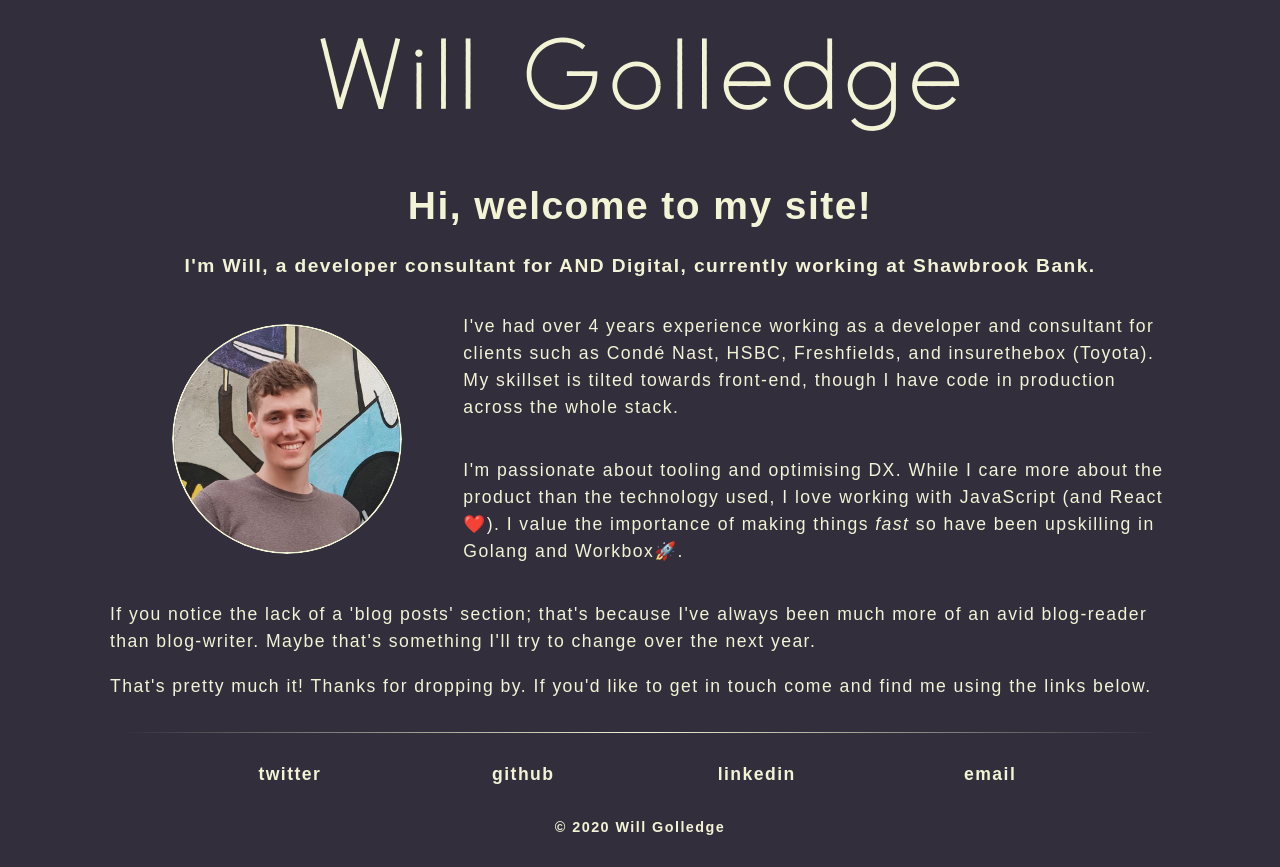
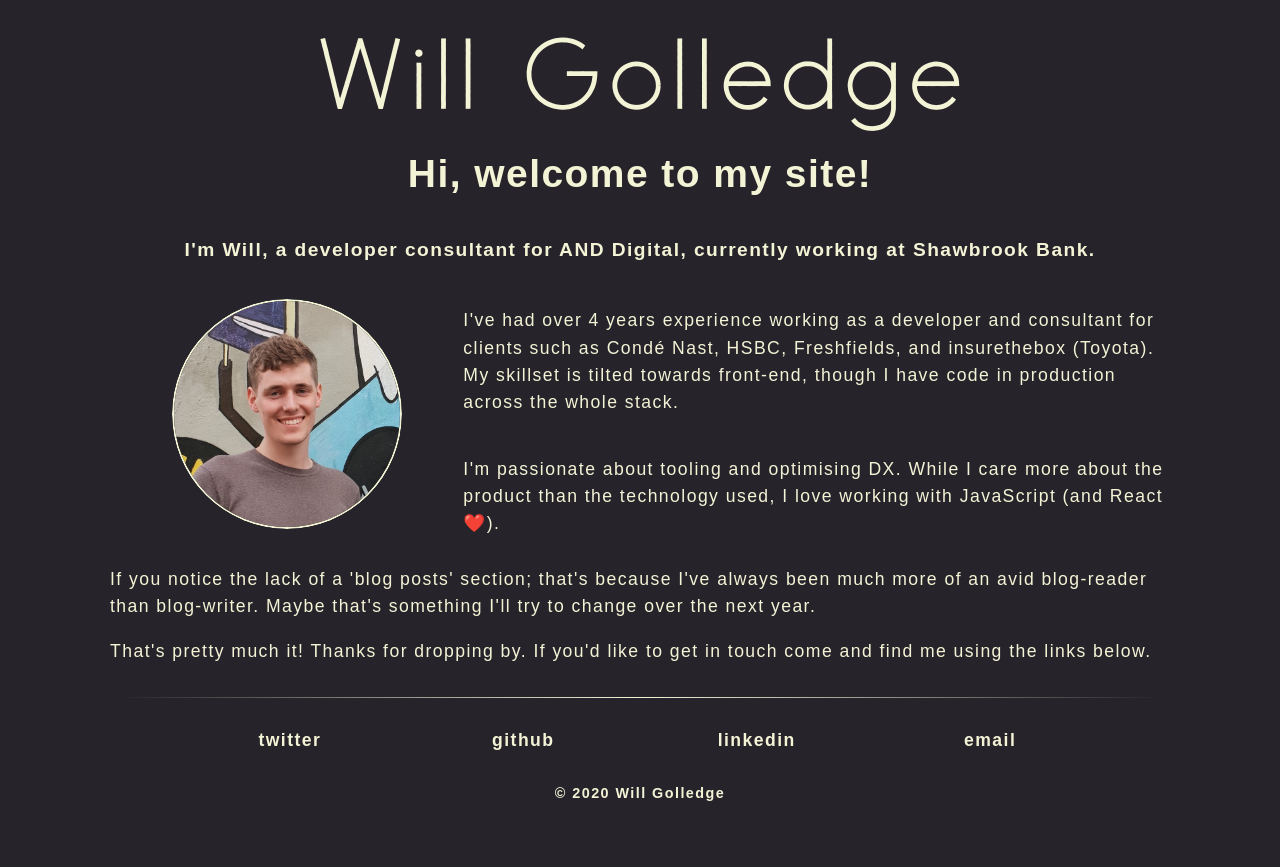
Before and after one commit to wgolledge/willg.dev_OLD, a Gatsby site: page / in a window 1280 px wide. After the commit the page ends 833 px from the top, so only its background shows below. Built offline with nearby package versions, Linux system fonts and the light colour scheme; Gatsby itself is replaced by a stand-in of ours.

Commit message:
update colour, spacing, and icon

```diff
--- a/src/components/about.tsx
+++ b/src/components/about.tsx
@@ -20,13 +20,10 @@
 
 const StyledP = styled.p`
   font-size: 1.1rem;
+  margin-bottom: 0;
   ${({ theme: { media } }) => media.mobile`
     font-size: 0.9rem;
   `}
-`;
-
-const Italic = styled.span`
-  font-style: italic;
 `;
 
 const About = () => (
@@ -42,8 +39,7 @@
       <StyledP>
         I'm passionate about tooling and optimising DX. While I care more about
         the product than the technology used, I love working with JavaScript
-        (and React❤️). I value the importance of making things{' '}
-        {<Italic>fast</Italic>} so have been upskilling in Golang and Workbox🚀.
+        (and React❤️).
       </StyledP>
     </Wrapper>
     <StyledP>
--- a/src/components/banner.tsx
+++ b/src/components/banner.tsx
@@ -14,9 +14,6 @@
 const BannerDiv = styled.div`
   height: 20vh;
   overflow: visible;
-  ${({ theme: { media } }) => media.mobile`
-    padding-right: 1.1rem;
-  `}
 `;
 
 const Overlay = styled.div`
--- a/src/components/intro.tsx
+++ b/src/components/intro.tsx
@@ -5,14 +5,15 @@
   text-align: center;
   width: 100%;
 `;
-const StyledH1 = styled.h2`
+const Hi = styled.h2`
+  margin-top: 0;
   ${({ theme: { media } }) => media.mobile`
     font-size: 1.4rem;
-    text-align: left;
   `}
 `;
 const StyledH2 = styled.h2`
   font-size: 1.2rem;
+  padding-top: 1rem;
   ${({ theme: { media } }) => media.mobile`
     font-size: 1rem;
     text-align: left;
@@ -20,7 +21,7 @@
 `;
 const Intro = () => (
   <IntroWrapper>
-    <StyledH1>Hi, welcome to my site!</StyledH1>
+    <Hi>Hi, welcome to my site!</Hi>
     <StyledH2>
       I&apos;m Will, a developer consultant for AND Digital, currently working
       at Shawbrook Bank.
--- a/src/utils/style.tsx
+++ b/src/utils/style.tsx
@@ -63,7 +63,7 @@
   maxContentWidth: 1060,
   media,
   palette: {
-    background: '#332E3C',
+    background: '#26242A',
     secondary: '#F3F3D6',
     text: '#F3F3D6',
   },
```
Also changed, not shown: package.json (+6 -6 lines), src/images/initials.png, 1 other file.
